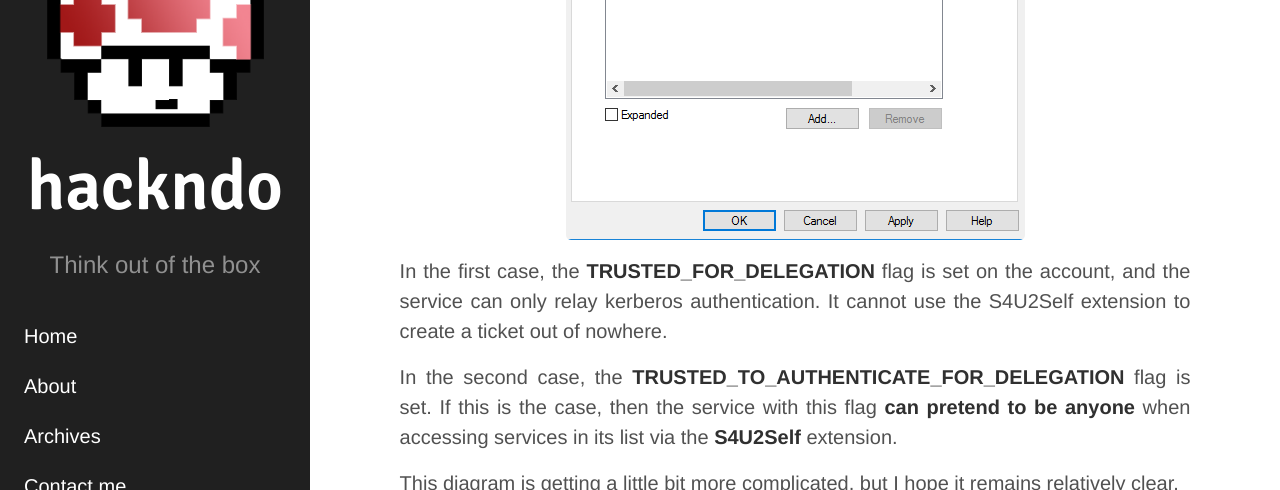
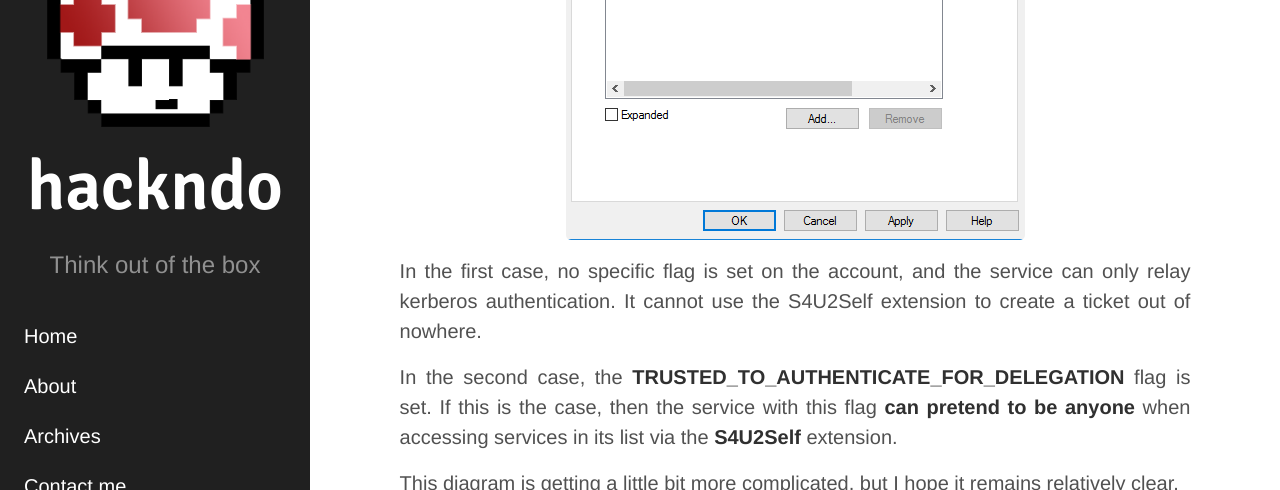
Before and after one commit to Hackndo/en.hackndo.github.io, a Jekyll site: the page built from _posts/2019-03-30-unconstrained-delegation.md, in a window 1280 px wide and 900 px high, scrolled down 12369 px, cut to the strip 0-490 px from the top of the window. Built offline with Jekyll 4.4.1, drawn with Linux system fonts in a browser that asks for light colours; comment, search, counter and statistics services are not loaded; some of the changed text lies outside the part shown.

Commit message:
Update 2019-03-30-unconstrained-delegation.md

```diff
--- a/_posts/2019-03-30-unconstrained-delegation.md
+++ b/_posts/2019-03-30-unconstrained-delegation.md
@@ -167,7 +167,7 @@ This ability to manage **protocol transition** is accepted by the Domain Control
 
 [![Protocol transition](/assets/uploads/2020/04/protocol_transition.png)](/assets/uploads/2020/04/protocol_transition.png)
 
-In the first case, the **TRUSTED_FOR_DELEGATION** flag is set on the account, and the service can only relay kerberos authentication. It cannot use the S4U2Self extension to create a ticket out of nowhere.
+In the first case, no specific flag is set on the account, and the service can only relay kerberos authentication. It cannot use the S4U2Self extension to create a ticket out of nowhere.
 
 In the second case, the **TRUSTED_TO_AUTHENTICATE_FOR_DELEGATION** flag is set. If this is the case, then the service with this flag **can pretend to be anyone** when accessing services in its list via the **S4U2Self** extension.
 
```
Also changed, not shown: other parts of _posts/2019-03-30-unconstrained-delegation.md (+1 -1 lines).
